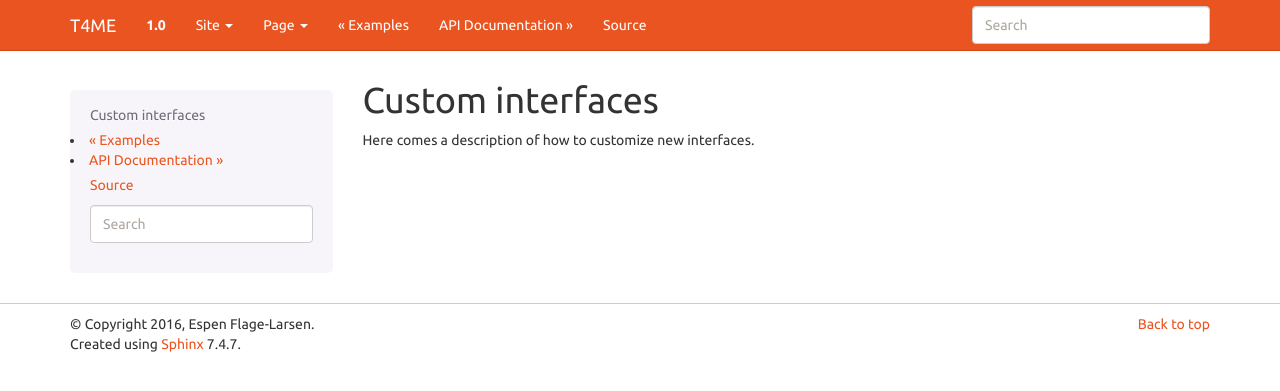
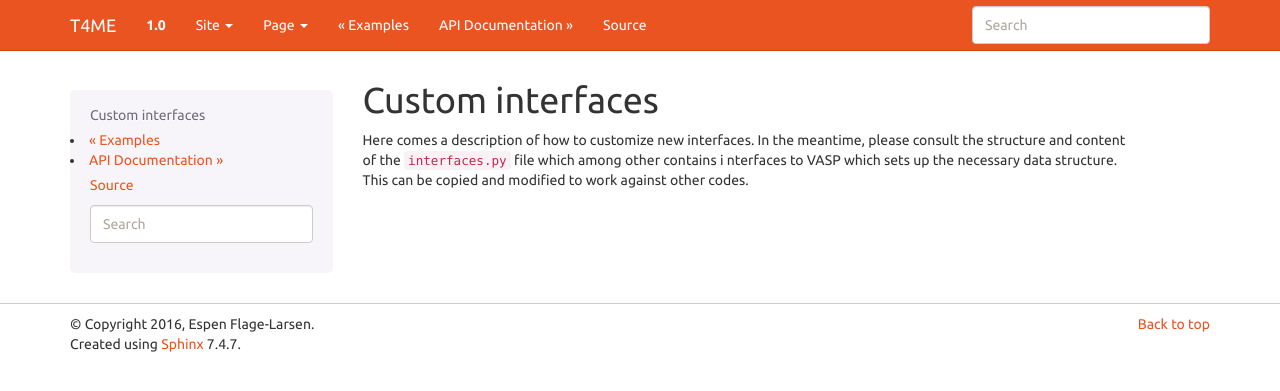
Before and after one commit to espenfl/t4me, a Sphinx documentation site: the page built from docs/interfaces.rst, in a window 1280 px wide. Shown: the top 391 px of the page. Built offline with Sphinx 7.4.7, drawn with Linux system fonts in a browser that asks for light colours; formulas are drawn with MathJax 3.

Commit message:
Updated documentation

```diff
--- a/docs/interfaces.rst
+++ b/docs/interfaces.rst
@@ -2,3 +2,7 @@ Custom interfaces
 =================
 
 Here comes a description of how to customize new interfaces.
+In the meantime, please consult the structure and content of
+the :file:`interfaces.py` file which among other contains i
+nterfaces to VASP which sets up the necessary data structure.
+This can be copied and modified to work against other codes.
--- a/docs/tutorial.rst
+++ b/docs/tutorial.rst
@@ -1,4 +1,5 @@
 Tutorials
 =========
 
-This document is currently empty.
+This document is currently empty, please consult the examples
+while the content is developed.
```
